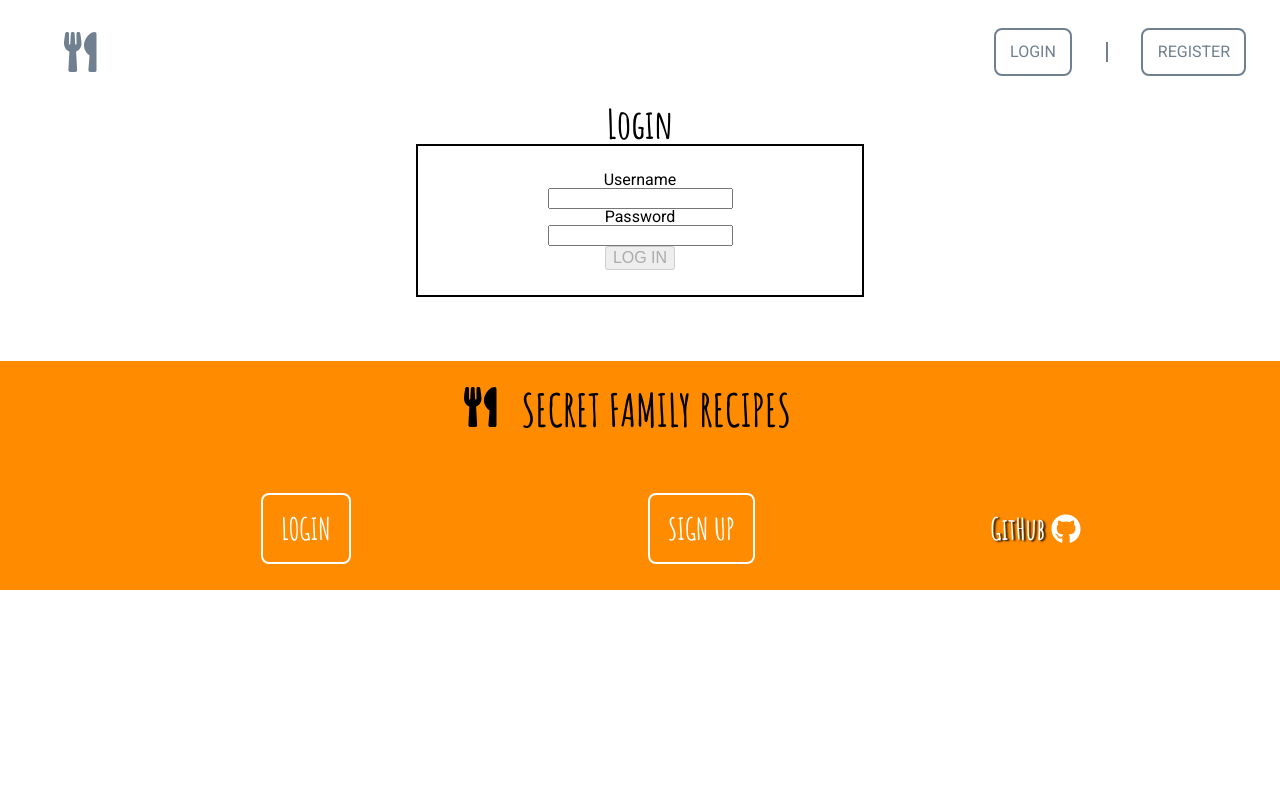
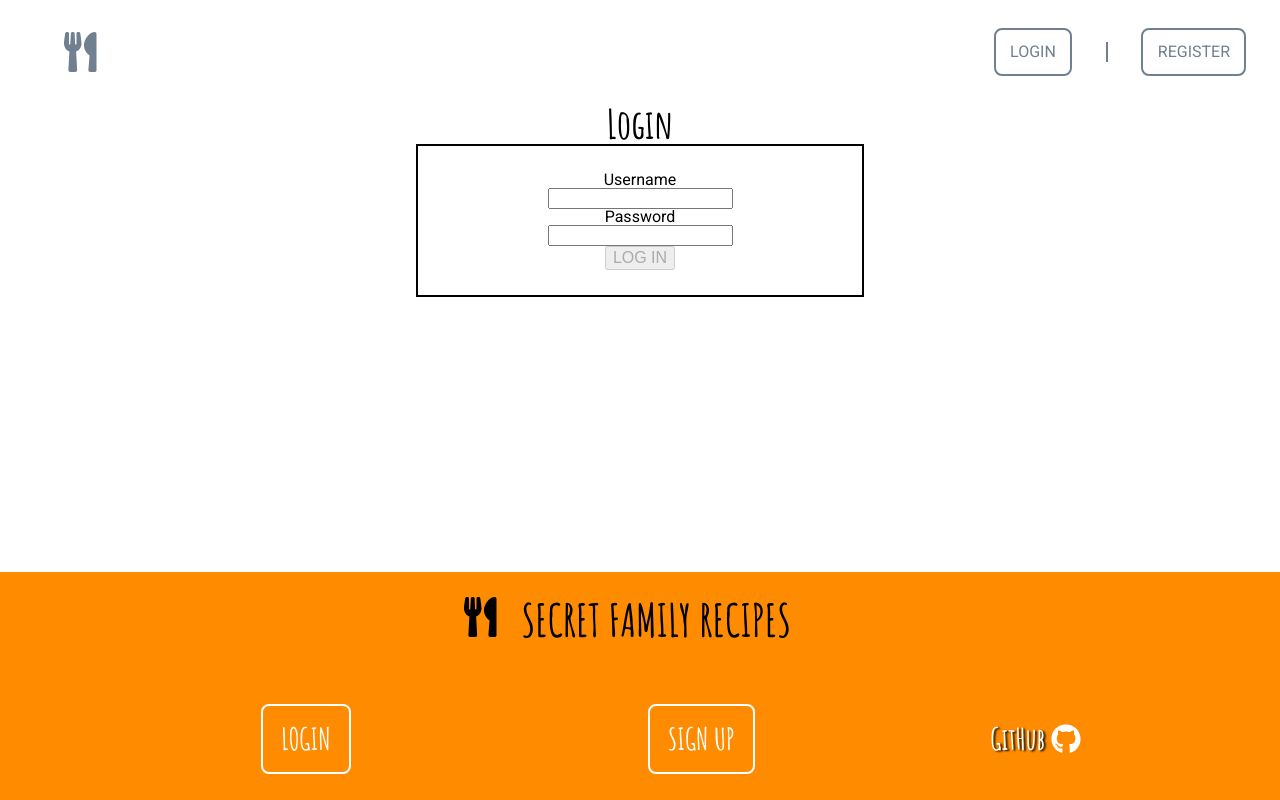
Before and after one commit to BW-secret-family-recipes-3/front-end, a React (Create React App) app in the folder secret-family-recipes/: page /user/login in a window 1280 px wide. Built offline with nearby package versions, Linux system fonts and the light colour scheme.

Commit message:
added stick feature to footer

```diff
--- a/secret-family-recipes/src/App.js
+++ b/secret-family-recipes/src/App.js
@@ -17,6 +17,7 @@ function App() {
   return (
     <div className="App">
       <Router>
+        <div className='content'>
         <NavBar/>
         <Switch>
           {/* ------------- React-1 team ---------------- */}
@@ -26,6 +27,7 @@ function App() {
           {/* ------------- React-2 team ---------------- */}
           <PrivateRoute path = "/user/dashboard" component = {Dashboard}/>
         </Switch>
+        </div>
         <Footer />
       </Router>
     </div>
--- a/secret-family-recipes/src/components/Footer.js
+++ b/secret-family-recipes/src/components/Footer.js
@@ -99,7 +99,7 @@ function Footer(props){
 
     const loggedInLinks = () => {
         return (
-            <StyledFooter>
+            <StyledFooter className='footer'>
                 <FontAwesomeIcon icon={faUtensils} />
                 <p>SECRET FAMILY RECIPES</p>
                 <nav>
@@ -114,7 +114,7 @@ function Footer(props){
 
     const loggedOutLinks = () => {
         return (
-            <StyledFooter>
+            <StyledFooter className='footer'>
                 <div>
                 <FontAwesomeIcon icon={faUtensils} />
                 <p>SECRET FAMILY RECIPES</p>
@@ -131,9 +131,8 @@ function Footer(props){
 
 
     return(
-        <div>
-           {loggedIn ? loggedInLinks() : loggedOutLinks()}
-        </div>
+
+           loggedIn ? loggedInLinks() : loggedOutLinks()
     );
 };
 
--- a/secret-family-recipes/src/index.css
+++ b/secret-family-recipes/src/index.css
@@ -57,6 +57,10 @@ table {
   max-width: 100%;
 }
 
+html, body, #root, .App {
+	height: 100%;
+}
+
 html {
   font-size: 62.5%;
 }
@@ -64,6 +68,19 @@ html {
 body {
   font-size: 1.6rem;
   font-family: 'Roboto', sans-serif;
+}
+
+.App {
+	display: flex;
+	flex-direction: column;
+}
+
+.content {
+	flex: 1 0 auto;
+}
+
+footer {
+	flex-shrink: 0;
 }
 
 h1, h2, h3, h4 {
```
